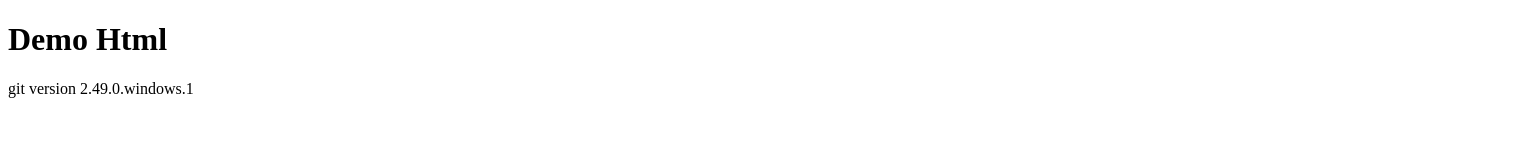
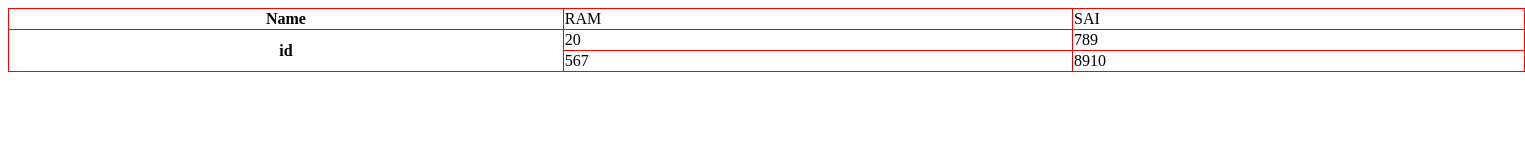
Before and after one commit to sairam1116/demo, a plain HTML site: page index.html in a window 1280 px wide. Shown: the whole page, 1525 px wide, since content can reach past the window. Drawn offline with Linux system fonts and the light colour scheme.

Commit message:
Update index.html

```diff
--- a/index.html
+++ b/index.html
@@ -1,13 +1,33 @@
- <!DOCTYPE html>
- <html lang="en">
- <head>
-    <meta charset="UTF-8">
-    <meta name="viewport" content="width=device-width, initial-scale=1.0">
-    <title>Demo</title>
- </head>
- <body>
-    <h1>Demo Html</h1>
+<!DOCTYPE html>
+<html>
+    <head>
 
-    <p>git version 2.49.0.windows.1</p>
- </body>
- </html>
+    <style>
+     table,th,td{
+                  border:1px solid Red;
+                  border-collapse:collapse;
+     }
+     </style>
+    </head>
+    <body>
+        <table style="width: 120%;">
+            <tr>
+                <th>Name</th>
+                <td>RAM</td>
+                <td>SAI</td>
+            </tr>
+            <tr>
+                <th rowspan="2">id</th>
+
+                <td>20</td>
+                <td>789</td>
+
+            </tr>
+            <tr>
+                <td>567</td>
+                <td>8910</td>
+            </tr>
+
+        </table>
+    </body
+</html>
```
